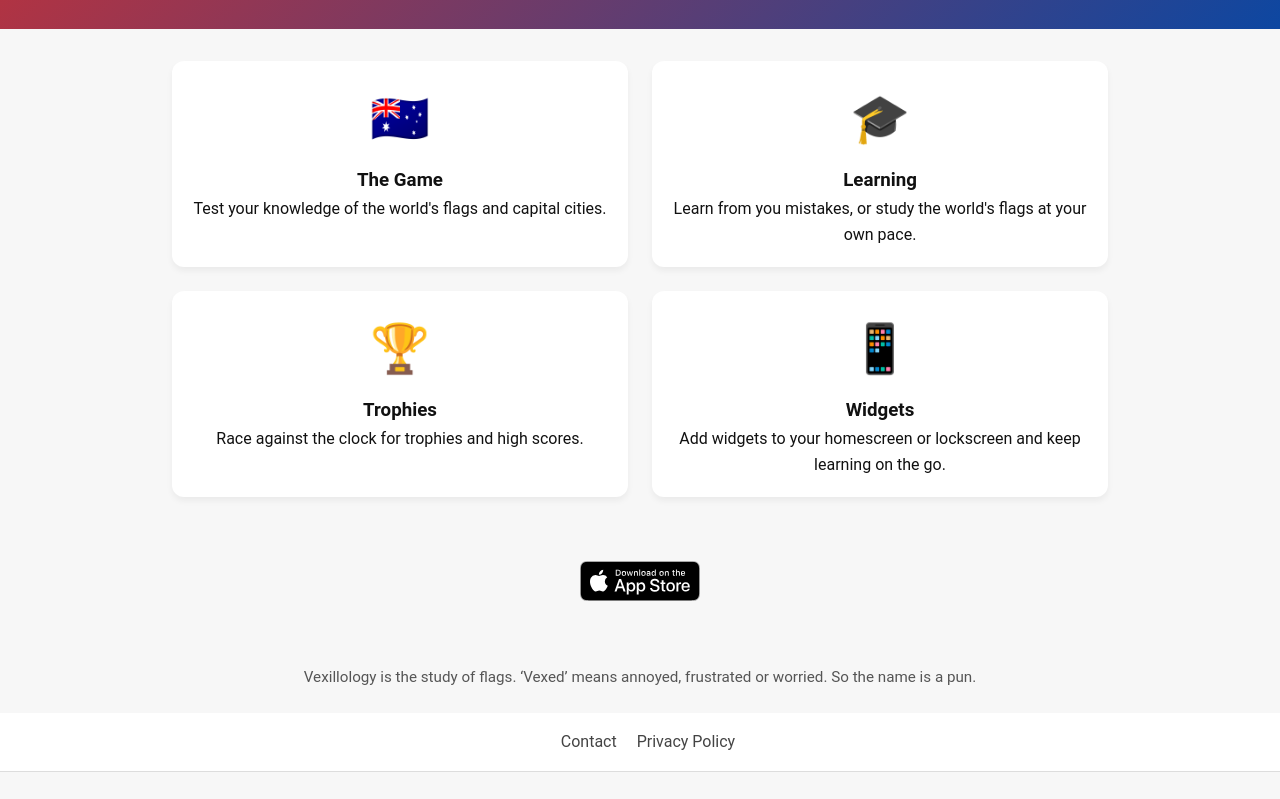
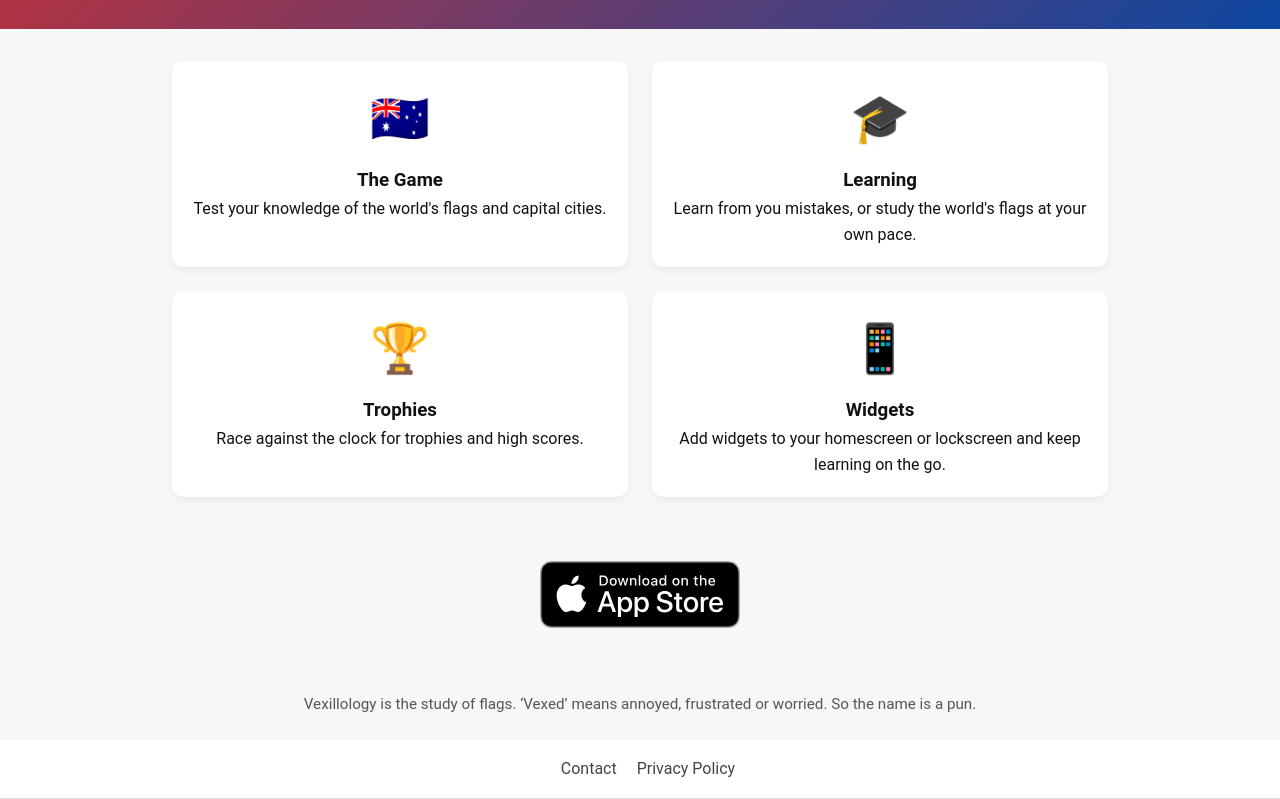
Before and after one commit to JacobWighton/jacobwighton.github.io, a plain HTML site: page vexed/index.html in a window 1280 px wide. Shown: the part 358-1157 px from the top of the page. Before the commit the page ends 1130 px from the top, so only its background shows below. Drawn offline with Linux system fonts and the light colour scheme.

Commit message:
App download button enlarged
Forced 200px width

```diff
--- a/styles/style.css
+++ b/styles/style.css
@@ -136,7 +136,7 @@ main {
 }
 
 .app-store-download img {
-  max-width: 200px;
+  width: 200px;
   height: auto;
 }
 
```
